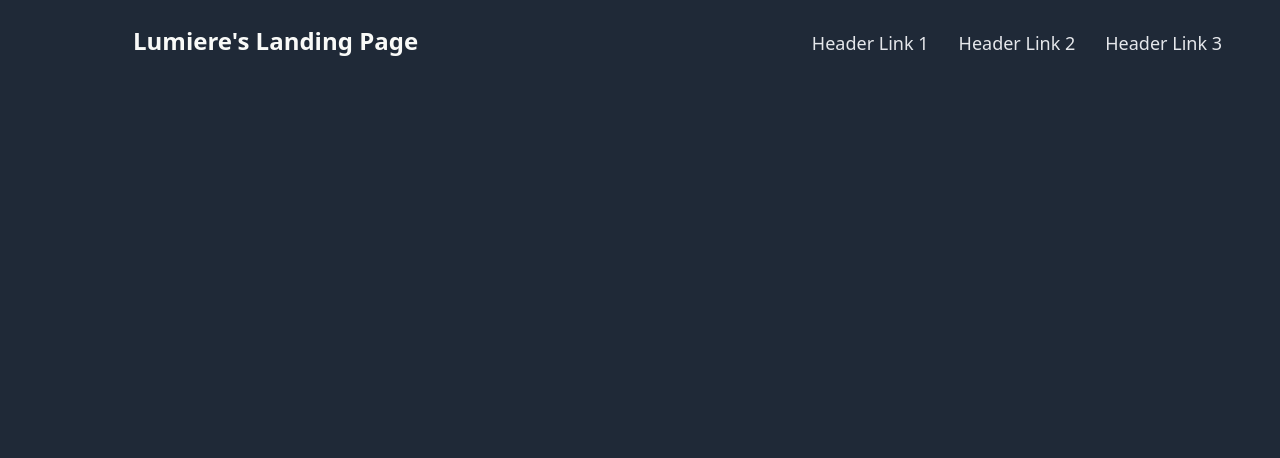
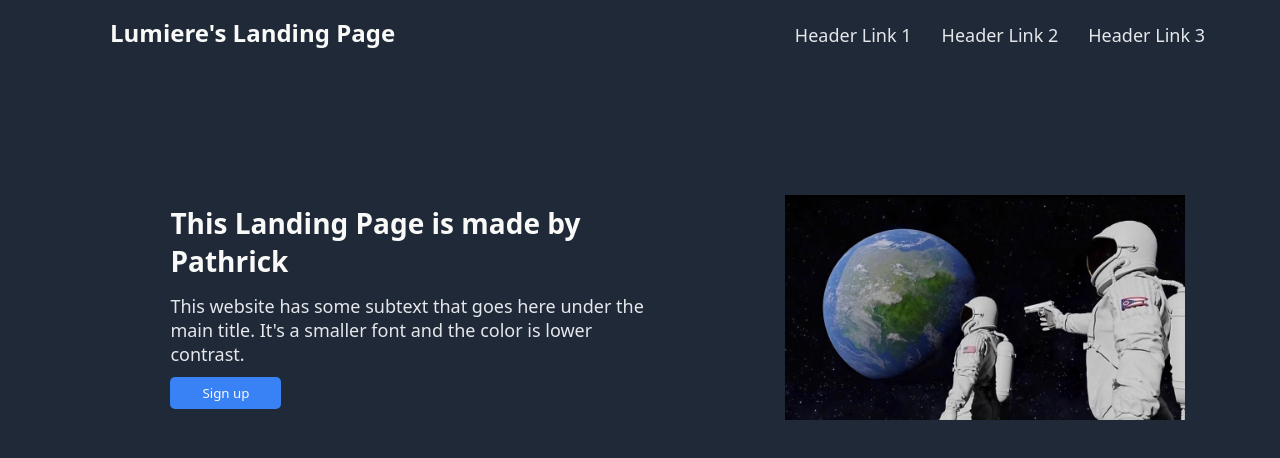
Before and after one commit to LumiereIT103/Dino-Landing-Page, a plain HTML site: page index.html in a window 1280 px wide. Drawn offline with Linux system fonts and the light colour scheme.

Commit message:
finished the first part of  the landing Page, with image on it.

```diff
--- a/index.html
+++ b/index.html
@@ -9,6 +9,7 @@
 <body>
     <div class="dark-part">
         <div class="header">
+
             <h1 id="header-logo" >Lumiere's Landing Page</h1>
             <div class="links">
                 <div>
@@ -21,7 +22,21 @@
                     <p id="header-link" >Header Link 3</p>
                 </div>
             </div>
+        </div>
+        <div class="Hero-container">
+           <div class="Hero-contents">
+            <div id="Hero-Left">
+                <h1 id="Hero-Maintext">This Landing Page is made by<br>Pathrick</h1>
+                <p id="Hero-Subtext">This website has some subtext that goes here under the <br>main title. It's a smaller font and the color is lower <br>contrast.</p>
+                <div>
+                    <button id="Hero-button">Sign up</button>
+                </div>
 
+            </div>
+            <div>
+                <img id="Hero-img" src="Always-Has-Been.png" alt="hero image">
+            </div>
+           </div>
         </div>
     </div>
 
--- a/style.css
+++ b/style.css
@@ -1,19 +1,25 @@
 body{
     background-color: #1F2937;
+}
+
+body, html {
+    margin: 0;
+    padding: 0;
 }
 
 #header-logo{
   font-size: 24px;
   color: #F9FAF8 ;
   font-family: system-ui, -apple-system, BlinkMacSystemFont, 'Segoe UI', Roboto, Oxygen, Ubuntu, Cantarell, 'Open Sans', 'Helvetica Neue', sans-serif;
-  margin-left: 125px;
+  margin-left: 110px;
+
 
 }
 
 #header-link{
     display: flexbox;
     margin-left: 30px;
-
+    font-weight:200;
     font-size: 18px;
     color: #E5E7EB;
     font-family: system-ui, -apple-system, BlinkMacSystemFont, 'Segoe UI', Roboto, Oxygen, Ubuntu, Cantarell, 'Open Sans', 'Helvetica Neue', sans-serif;
@@ -22,12 +28,60 @@ body{
     display:flex;
     flex-direction: row;
     justify-content: space-between;
-    padding-bottom: 400px;
+    padding-bottom: 50px;
+
 }
 
 .links{
     display:flex;
     flex-direction: row;
     align-items:flex-end;
-    margin-right: 50px;
+    margin-right: 75px;
 }
+
+#Hero-Maintext{
+    margin-bottom: -20px;
+    font-size: 28px;
+    color: #F9FAF8;
+    font-weight:900;
+    font-family: system-ui, -apple-system, BlinkMacSystemFont, 'Segoe UI', Roboto, Oxygen, Ubuntu, Cantarell, 'Open Sans', 'Helvetica Neue', sans-serif;
+}
+#Hero-Subtext{
+    margin-bottom: -5px;
+    font-size: 18px;
+    color: #E5E7EB;
+    font-family: system-ui, -apple-system, BlinkMacSystemFont, 'Segoe UI', Roboto, Oxygen, Ubuntu, Cantarell, 'Open Sans', 'Helvetica Neue', sans-serif;
+}
+
+#Hero-Left{
+    display: flex;
+    flex-direction: column;
+    justify-content: space-evenly;
+    margin-left: 100px;
+    padding-right: 0px;
+
+}
+#Hero-img{
+    margin-top: 25px;
+    margin-right: 25px;
+    width: 350x;
+    height: 225px;
+}
+#Hero-button{
+
+    background-color: #3882f6;
+    color: #F9FAF8;
+    border-width: 0cap;
+    border-radius: 5px;
+    padding: 7px  32px;
+    font-family: system-ui, -apple-system, BlinkMacSystemFont, 'Segoe UI', Roboto, Oxygen, Ubuntu, Cantarell, 'Open Sans', 'Helvetica Neue', sans-serif;
+}
+.Hero-container{
+
+    margin-top: 55px;
+}
+.Hero-contents{
+    display: flex;
+    flex-direction: row;
+    justify-content: space-around;
+}
```
Also changed, not shown: Always-Has-Been.png (added).
